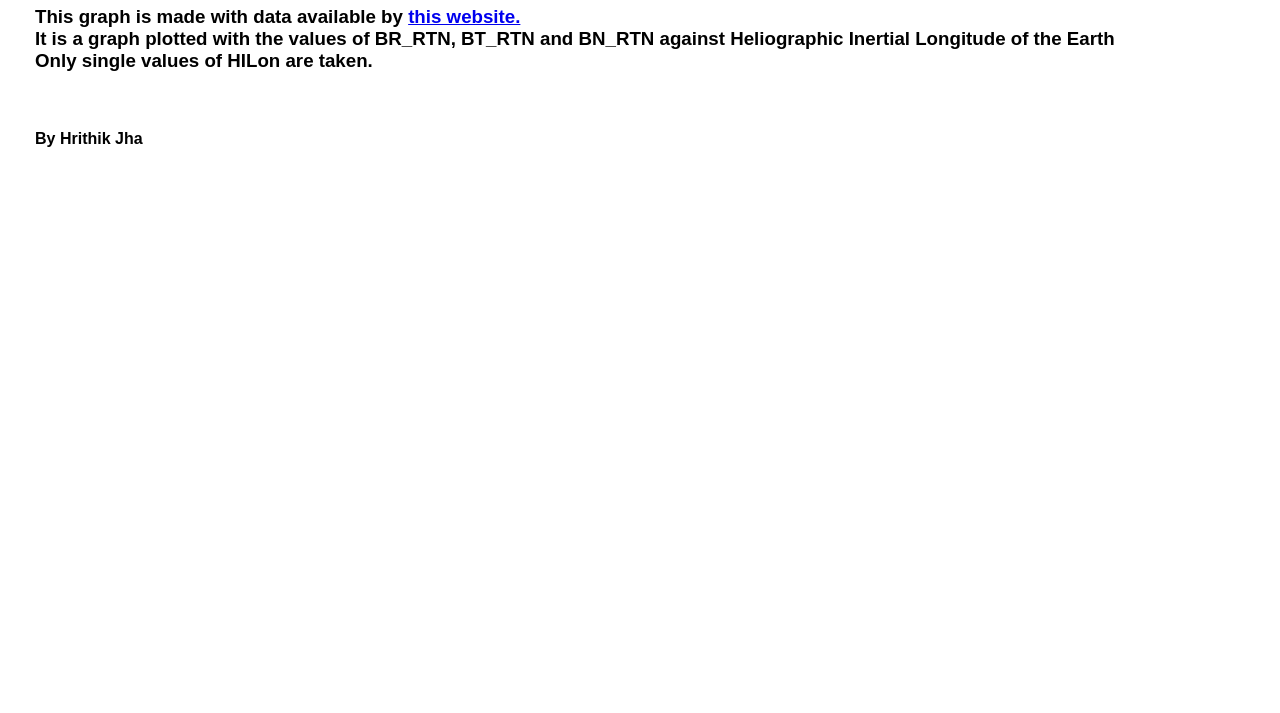
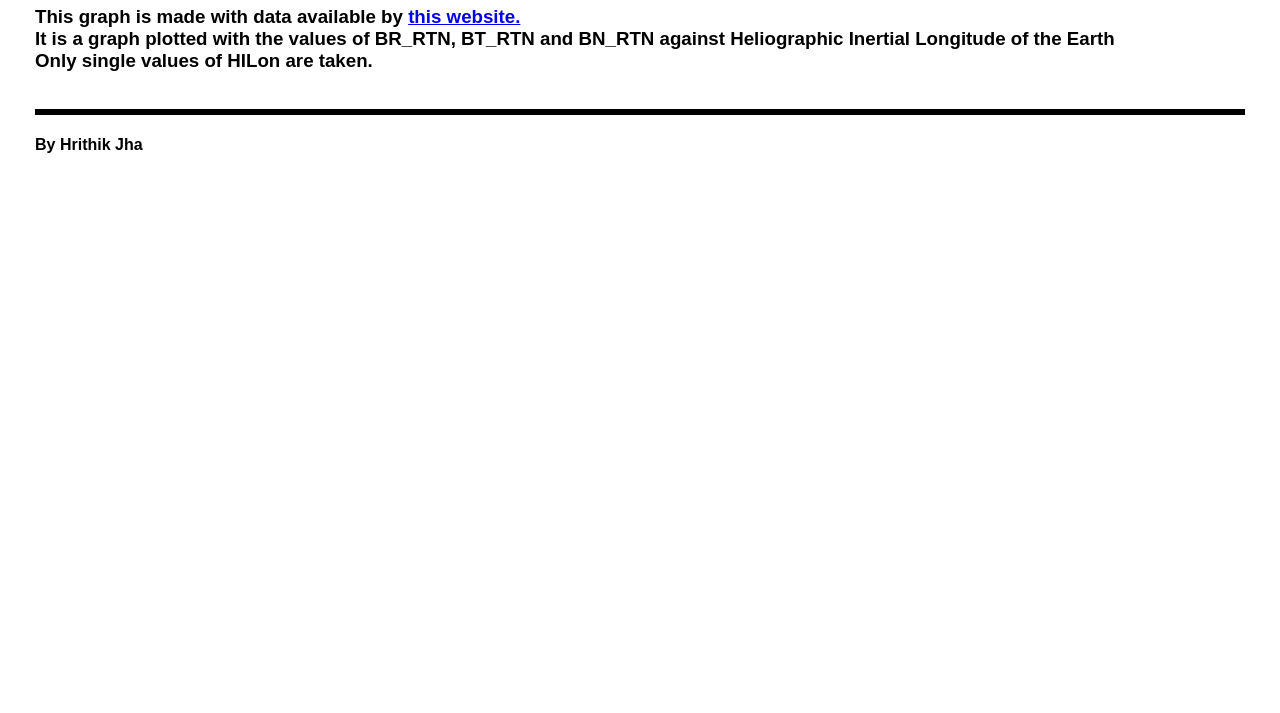
Before and after one commit to hrithik-jha/SpaceDataVisualisation, a plain HTML site: page Index.html in a window 1280 px wide. Shown: the part 87-800 px from the top of the page. Drawn offline with nearby package versions, Linux system fonts and the light colour scheme; files whose address does not match are found by name.

Commit message:
Updating Front-End.

```diff
--- a/Index.html
+++ b/Index.html
@@ -33,7 +33,7 @@
         </p>
   		<br>
     	<div class="container">
-            <div id="chart"></div>
+            <div id="chart" style="border-style: solid; border-width: 3px;"></div>
             <div id="chart1"></div>
         </div>
         <p>
```
